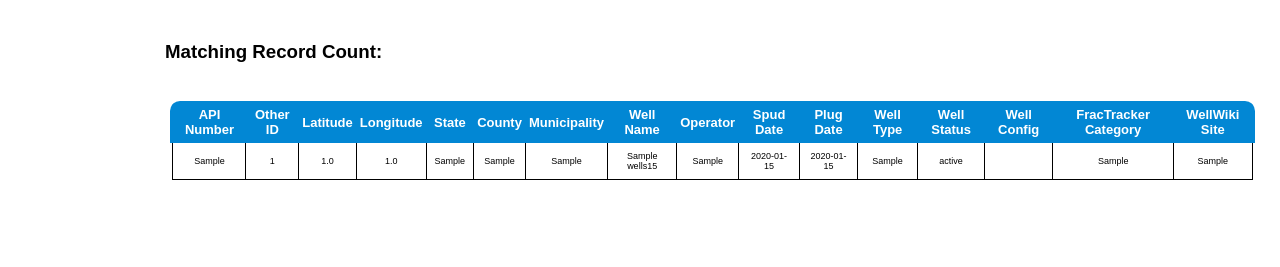
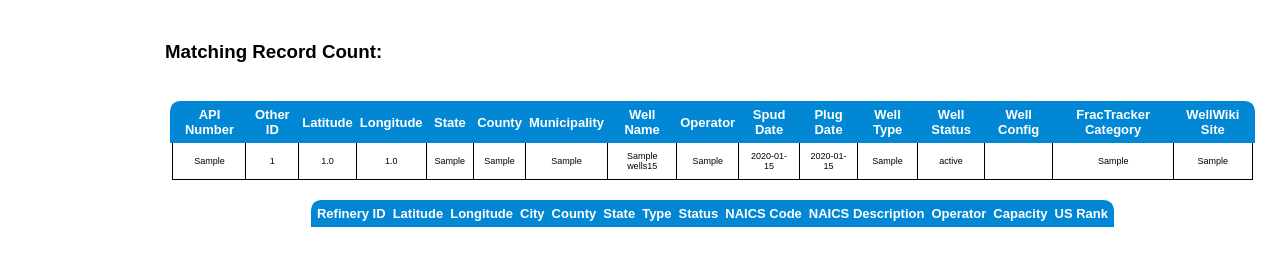
Before and after one commit to cullensmith/publicportal, a Django app: page /wellsdb/ in a window 1280 px wide. Shown: the part 955-1222 px from the top of the page. Before the commit the page ends 1135 px from the top, so only its background shows below. Run offline with Django 5.2, Linux system fonts and the light colour scheme; tables that the repository leaves empty hold one stand-in row (values such as "Sample post"); lists and menus that the app fills with data are empty.

Commit message:
added oilref model

```diff
--- a/wellsdb/models.py
+++ b/wellsdb/models.py
@@ -27,3 +27,30 @@ class Wells15(models.Model):
 
     def __str__(self) -> str:
         return super().__str__()
+
+
+
+class HifldOilRef(models.Model):
+    objectid = models.CharField(max_length=50, blank=True, null=True)
+    ref_id = models.CharField(max_length=50, blank=True, null=True)
+    latitude = models.FloatField(blank=True, null=True)
+    longitude = models.FloatField(blank=True, null=True)
+    name = models.CharField(max_length=50, blank=True, null=True)
+    address = models.CharField(max_length=50, blank=True, null=True)
+    city = models.CharField(max_length=50, blank=True, null=True)
+    state = models.CharField(max_length=50, blank=True, null=True)
+    county = models.CharField(max_length=50, blank=True, null=True)
+    status = models.CharField(max_length=50, blank=True, null=True)
+    naics_code = models.CharField(max_length=50, blank=True, null=True)
+    naics_desc = models.CharField(max_length=50, blank=True, null=True)
+    reftype = models.CharField(max_length=50, blank=True, null=True)
+    opername = models.CharField(max_length=50, blank=True, null=True)
+    capacity = models.CharField(max_length=50, blank=True, null=True)
+    us_rank = models.CharField(max_length=50, blank=True, null=True)
+
+    class Meta:
+        managed = False
+        db_table = 'hifld_oilrefineries'
+
+    def __str__(self) -> str:
+        return super().__str__()
--- a/wellsdb/templates/wellsdb.html
+++ b/wellsdb/templates/wellsdb.html
@@ -440,6 +440,52 @@
                                     {% endfor %} -->
                                 </tr>
                             {% endif %}
+                        {% endfor %}
+                    </tbody>
+                </table>
+            </div>
+
+            <div class="table-container">
+                <table>
+                    <thead class="sticky-header-container">
+                        <tr>
+                            <th>Refinery ID</th>
+                            <th>Latitude</th>
+                            <th>Longitude</th>
+                            <th>City</th>
+                            <th>County</th>
+                            <th>State</th>
+                            <th>Type</th>
+                            <th>Status</th>
+                            <th>NAICS Code</th>
+                            <th>NAICS Description</th>
+                            <th>Operator</th>
+                            <th>Capacity</th>
+                            <th>US Rank</th>
+                        </tr>
+                    </thead>
+                    <tbody id="tableBody">
+                        <!-- Repeat rows as needed -->
+                        {% for j in oilrefs %}
+                                <tr>
+                                    <td>{{ j.refid }}</td>
+                                    <td>{{ j.latitude }}</td>
+                                    <td>{{ j.longitude }}</td>
+                                    <td>{{ j.city }}</td>
+                                    <td>{{ j.county }}</td>
+                                    <td>{{ j.state }}</td>
+                                    <td>{{ j.reftype }}</td>
+                                    <td>{{ j.status }}</td>
+                                    <td>{{ j.naics_code }}</td>
+                                    <td>{{ j.naics_desc }}</td>
+                                    <td>{{ j.operatorname }}</td>
+                                    <td>{{ j.capacity }}</td>
+                                    <td>{{ j.us_rank }}</td>
+                                    <!-- Repeat cells as needed -->
+                                    <!-- {% for j in '111111111111111' %}
+                                    <td>Row {{ i.ft_uid }} Data {{ i.ft_category }}</td>
+                                    {% endfor %} -->
+                                </tr>
                         {% endfor %}
                     </tbody>
                 </table>
--- a/wellsdb/views.py
+++ b/wellsdb/views.py
@@ -1,5 +1,5 @@
 from django.shortcuts import render
-from .models import Wells15
+from .models import Wells15,HifldOilRef
 from django.http import HttpResponse
 from django.http import JsonResponse
 from django.db.models import Q
@@ -9,6 +9,11 @@ import json
 def wellsdb(request):
     wells = Wells15.objects.all()
     return render(request, 'wellsdb.html', { 'wells': wells })
+
+def oilref(request):
+    oilrefs = HifldOilRef.objects.all()
+    print(f'oilrefs:{oilrefs[0]}')
+    return render(request, 'wellsdb.html', { 'oilrefs': oilrefs })
 
 def fwells(request):
     filtwells = Wells15.objects.filter(stusps='WV')
```
Also changed, not shown: wellsdb/migrations/0002_hifldoilref.py (added).
